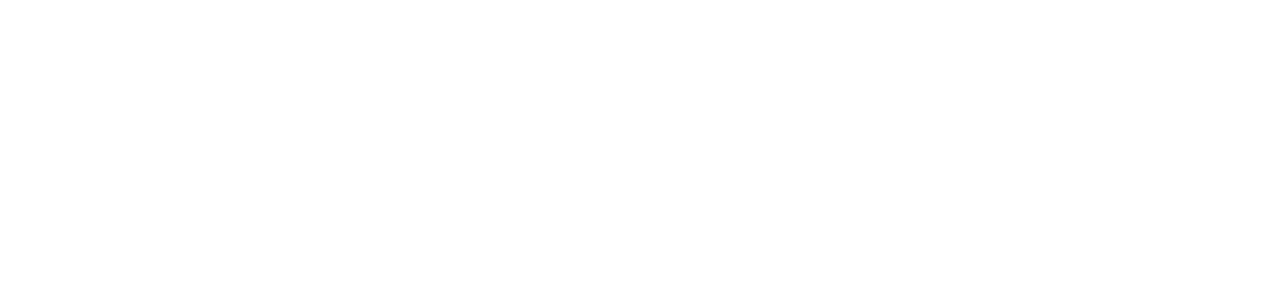
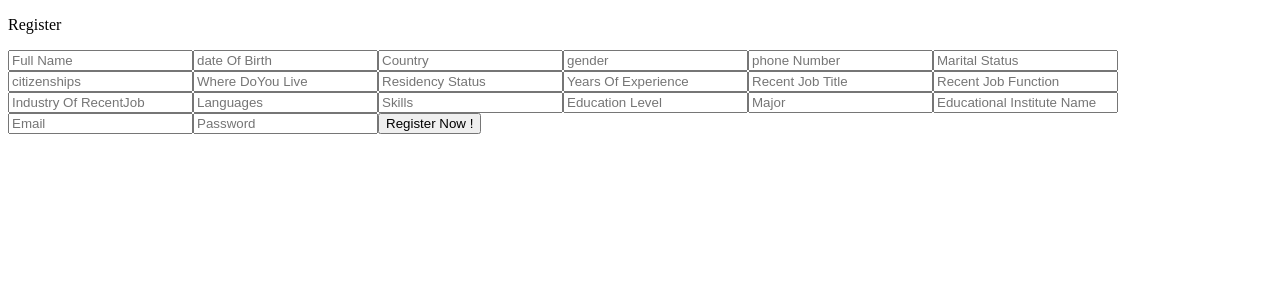
Before and after one commit to Project5-404-Team/MERAKI_Academy_Project_5, a React (Create React App) app in the folder frontend/: page /register in a window 1280 px wide. Shown: the top 300 px of the page. Built offline with nearby package versions, Linux system fonts and the light colour scheme.

Commit message:
login- reg

```diff
--- a/frontend/src/App.js
+++ b/frontend/src/App.js
@@ -1,7 +1,19 @@
 import "./App.css";
+import { Routes, Route, Link , useNavigate ,useParams } from "react-router-dom";
+import {useEffect , useState , createContext} from "react"
+import Login from "./components/Login/Login";
+import Register from "./components/Register/Register";
 
 function App() {
-  return <div className="App"></div>;
+  return <div
+
+   className="App">
+<Routes>
+      <Route path = "/login" element={<Login/> }  />
+      <Route path = "/register" element={<Register/> }  />
+</Routes>
+
+   </div>;
 }
 
 export default App;
--- /dev/null
+++ b/frontend/src/components/Login/Login.js
@@ -0,0 +1,83 @@
+import react from "react";
+import { useEffect, useState } from "react";
+import axios from "axios";
+import "./Login.css";
+
+const Login = () => {
+  const [email, setEmail] = useState("");
+  const [password, setPassword] = useState("");
+  const [error, setError] = useState("");
+  const [loggedInSucssfully, setLoggedInSucssfully] = useState(false);
+  const [iserror, setIserror]= useState(false)
+  const body = { email, password };
+
+  const handleLogin = () => {
+    axios
+      .post("http://localhost:5000/login/users", body)
+      .then((response) => {
+        setLoggedInSucssfully(true);
+        console.log(response.data.token);
+        console.log(response.data.result);
+
+        //   localStorage.setItem("Token" , response.data.token)
+        // localStorage.setItem("userId" , response.data.result._id)
+      })
+
+      .catch((err) => {
+        console.log(err);
+        setError(err.response.data.message);
+      });
+  };
+
+  return (
+    <>
+      <div>
+        <div className="BigDivLogin">
+
+
+
+
+            <div className="infoContainer">
+              <h1> Login</h1>
+              {/* <p> Email</p> */}
+              <input
+                className="emailInput"
+                placeholder="  Email "
+                onChange={(e) => {
+                  setEmail(e.target.value);
+                }}
+              />
+              {/* <p> Password</p> */}
+              <input
+                type={"password"}
+                className="emailInput"
+                placeholder=" Password "
+                onChange={(e) => {
+                  setPassword(e.target.value);
+                }}
+              />
+
+              {loggedInSucssfully && (
+                <div className="popuptry">
+                  <h1> Logged In Sussfully</h1>
+                </div>
+              )}
+
+              <button
+                className="loginButton"
+                onClick={() => {
+                  handleLogin();
+                }}
+              >
+                {" "}
+                Login{" "}
+              </button>
+              <p>{!iserror ? error : null}</p>
+            </div>
+          </div>
+      </div>
+    </>
+  );
+};
+
+export default Login
--- /dev/null
+++ b/frontend/src/components/Register/Register.js
@@ -0,0 +1,140 @@
+import axios from "axios";
+import React from "react";
+import {useEffect , useState } from "react"
+import {  useNavigate  } from "react-router-dom";
+
+
+const Register = () => {
+    const [fullName ,setFullName]=useState("")
+    const [gender  ,setGender]=useState("")
+    const [country ,setCountry]=useState("")
+    const [email , setEmail]=useState("")
+    const [password, setPassword]= useState("")
+    const [dateOfBirth, setDateOfBirth]= useState("")
+    const [phoneNumber, setPhoneNumber]= useState("")
+    const [maritalStatus, setMaritalStatus]= useState("")
+    const [citizenships, setCitizenships]= useState("")
+    const [whereDoYouLive, setWhereDoYouLive]= useState("")
+    const [residencyStatus, setResidencyStatus]= useState("")
+    const [yearsOfExperience, setYearsOfExperience]= useState("")
+    const [recentJobTitle, setRecentJobTitle]= useState("")
+    const [recentJobFunction, setRecentJobFunction]= useState("")
+    const [industryOfRecentJob, setIndustryOfRecentJob]= useState("")
+    const [languages, setLanguages]= useState("")
+    const [skills, setSkills]= useState("")
+    const [educationLevel, setEducationLevel]= useState("")
+    const [major, setMajor]= useState("")
+    const [educationalInstituteName, setEducationalInstituteName]= useState("")
+    const [cv, setCv]= useState("")
+
+    const navigate =useNavigate()
+
+
+
+    const [role, setRole] = useState("")
+
+    const [registeredSucssfully, setRegisteredSucssfully]= useState(false)
+
+
+    const body = {fullName,
+        dateOfBirth,
+      country,
+      email,
+      password,
+      gender,
+      phoneNumber,
+      maritalStatus,
+      citizenships,
+      whereDoYouLive,
+      residencyStatus,
+      yearsOfExperience,
+      recentJobTitle,
+      recentJobFunction,
+      industryOfRecentJob,
+      languages,
+      skills,
+      educationLevel,
+      major,
+      educationalInstituteName,
+      cv,
+    }
+
+      const register = ()=>{
+        axios.post("http://localhost:5000/register/users", body)
+        .then((response)=>{
+            console.log (response)
+
+          setRegisteredSucssfully(true)
+          setTimeout(() => {
+            navigate("/login")
+          }, 1000);
+        })
+        .catch((err)=>{
+          console.log(err)
+        })
+      }
+
+      return <div className="bigDivRegister">
+
+        <div className="infoContainerRegister">
+          <p> Register</p>
+          <input placeholder="Full Name" className="RegInput" onChange={(e)=>{setFullName(e.target.value)}}/>
+
+
+          <input placeholder="date Of Birth" className="RegInput" onChange={(e)=>{setDateOfBirth(e.target.value)}}/>
+
+
+          <input placeholder="Country" className="RegInput" onChange={(e)=>{setCountry(e.target.value)}}/>
+
+          <input placeholder="gender" className="RegInput" onChange={(e)=>{setGender(e.target.value)}}/>
+
+          <input placeholder="phone Number" className="RegInput" onChange={(e)=>{setPhoneNumber(e.target.value)}}/>
+
+          <input placeholder="Marital Status" className="RegInput" onChange={(e)=>{setMaritalStatus(e.target.value)}}/>
+
+          <input placeholder="citizenships" className="RegInput" onChange={(e)=>{setCitizenships(e.target.value)}}/>
+
+          <input placeholder="Where DoYou Live" className="RegInput" onChange={(e)=>{setWhereDoYouLive(e.target.value)}}/>
+
+          <input placeholder="Residency Status" className="RegInput" onChange={(e)=>{setResidencyStatus(e.target.value)}}/>
+
+          <input placeholder="Years Of Experience" className="RegInput" onChange={(e)=>{setYearsOfExperience(e.target.value)}}/>
+
+          <input placeholder="Recent Job Title" className="RegInput" onChange={(e)=>{setRecentJobTitle(e.target.value)}}/>
+
+          <input placeholder="Recent Job Function" className="RegInput" onChange={(e)=>{setRecentJobFunction(e.target.value)}}/>
+
+          <input placeholder="Industry Of RecentJob" className="RegInput" onChange={(e)=>{setIndustryOfRecentJob(e.target.value)}}/>
+
+          <input placeholder="Languages" className="RegInput" onChange={(e)=>{setLanguages(e.target.value)}}/>
+
+          <input placeholder="Skills" className="RegInput" onChange={(e)=>{setSkills(e.target.value)}}/>
+
+          <input placeholder="Education Level" className="RegInput" onChange={(e)=>{setEducationLevel(e.target.value)}}/>
+
+          <input placeholder="Major" className="RegInput" onChange={(e)=>{setMajor(e.target.value)}}/>
+
+          <input placeholder="Educational Institute Name" className="RegInput" onChange={(e)=>{setEducationalInstituteName(e.target.value)}}/>
+
+
+
+          <input placeholder="Email" className="RegInput" onChange={(e)=>{setEmail(e.target.value)}}/>
+
+
+          <input type={"password"} placeholder="Password" className="RegInput" onChange={(e)=>{setPassword(e.target.value)}}/>
+
+
+
+    {registeredSucssfully&& <div className="popuptry">
+
+    <h1 >  Registerd In Sussfully</h1>
+    </div>}
+
+          <button className="registerButton" onClick={()=>{ register()}} > Register Now !</button>
+
+
+
+        </div>
+        </div>;
+    };
+    export default Register;
--- a/frontend/src/index.js
+++ b/frontend/src/index.js
@@ -1,6 +1,11 @@
 import React from "react";
 import ReactDOM from "react-dom/client";
 import App from "./App";
+import { BrowserRouter } from "react-router-dom"
 
 const root = ReactDOM.createRoot(document.getElementById("root"));
-root.render(<App />);
+root.render(
+    <BrowserRouter>
+<App />
+</BrowserRouter>
+);
```
Also changed, not shown: frontend/package.json (+8 -1 lines), frontend/src/components/Login/Login.css (added), frontend/src/components/Register/Register.css (added), 1 other file (tests, documents, lock files or other folders).
